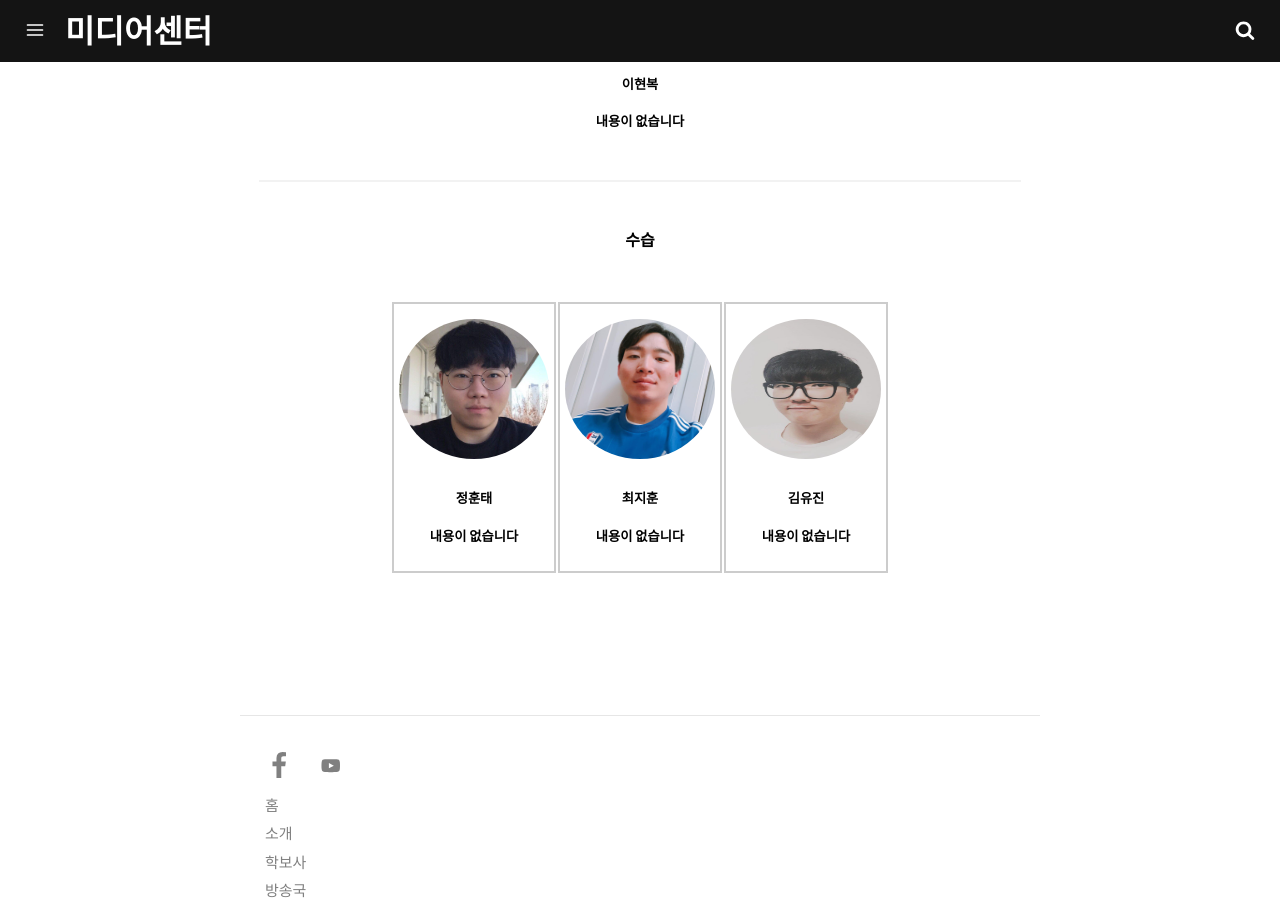
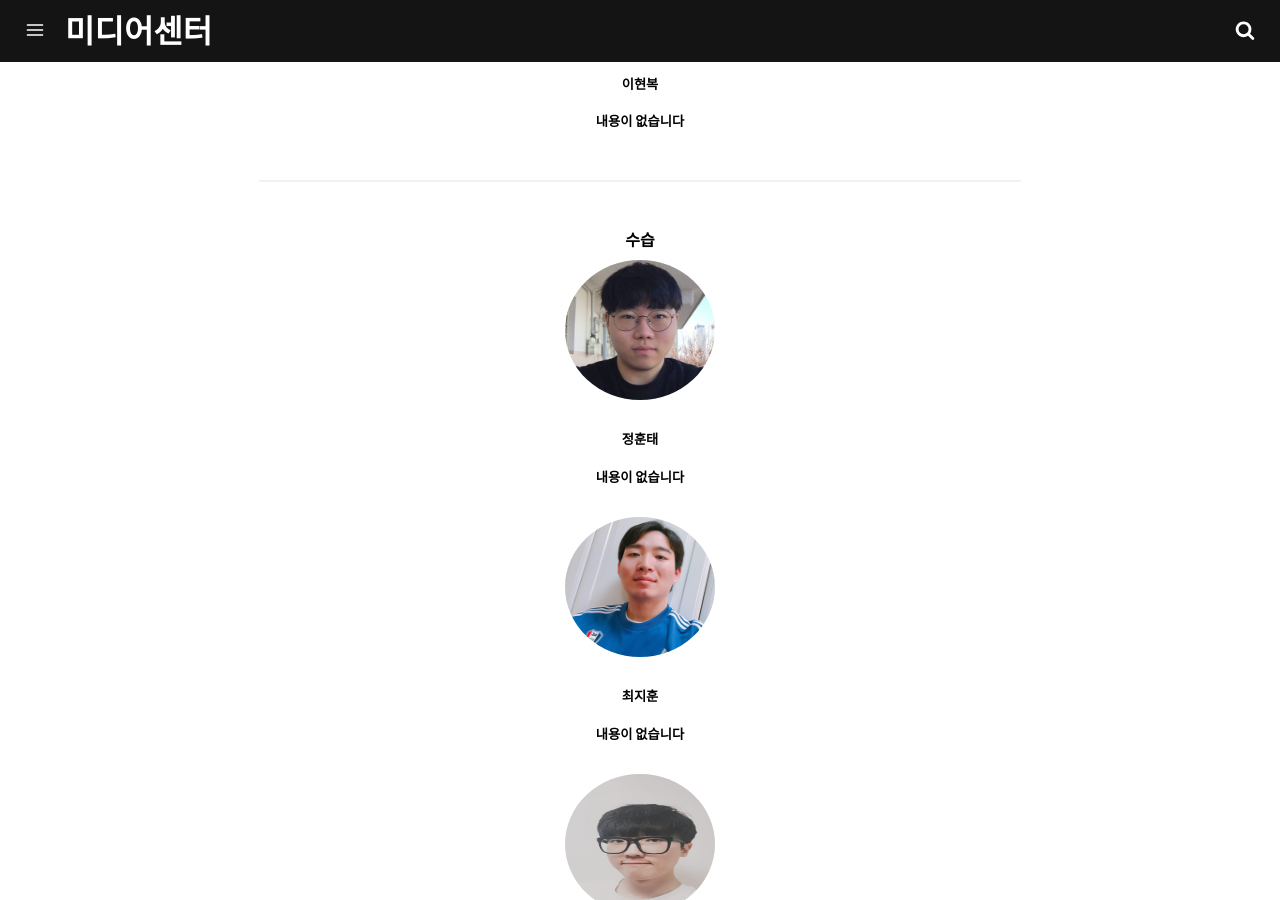
Before and after one commit to skhumedia/skhumedia.github.io, a Jekyll site: the page built from about.md, in a window 1280 px wide and 900 px high, scrolled down 1920 px. Built offline with Jekyll 4.4.1, drawn with Linux system fonts in a browser that asks for light colours.

Commit message:
Initial Commit

```diff
--- a/about.md
+++ b/about.md
@@ -60,28 +60,24 @@ permalink: /about/
 
 <hr/>
 <center><strong>수습</strong></center>
-<table cellpadding="20" frame="void">
-<tr>
-<td>
+<div>
 <img itemprop="image" class="img-rounded" src="/assets/img/profile/d1.jpg" alt="정훈태" height="160" width="150">
 <center>
 <h5>정훈태</h5>
 <h5>내용이 없습니다</h5>
 </center>
-</td>
-<td>
+</div>
+<div>
 <img itemprop="image" class="img-rounded" src="/assets/img/profile/d2.jpg" alt="최지훈" height="160" width="150">
 <center>
 <h5>최지훈</h5>
 <h5>내용이 없습니다</h5>
 </center>
-</td>
-<td>
+</div>
+<div>
 <img itemprop="image" class="img-rounded" src="/assets/img/profile/d3.jpg" alt="김유진" height="160" width="150">
 <center>
 <h5>김유진</h5>
 <h5>내용이 없습니다</h5>
 </center>
-</td>
-</tr>
-</table>
+</div>
```
